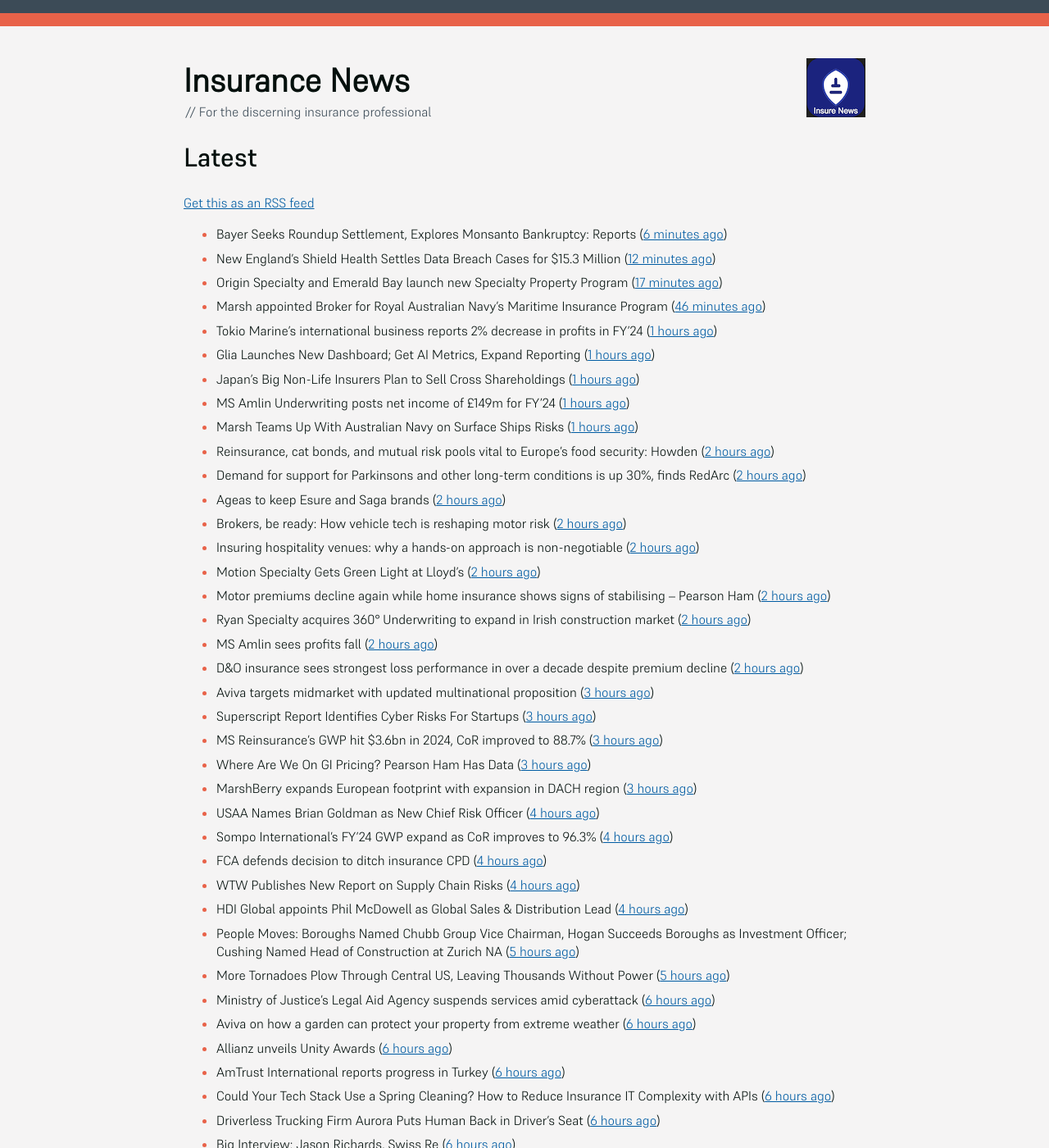
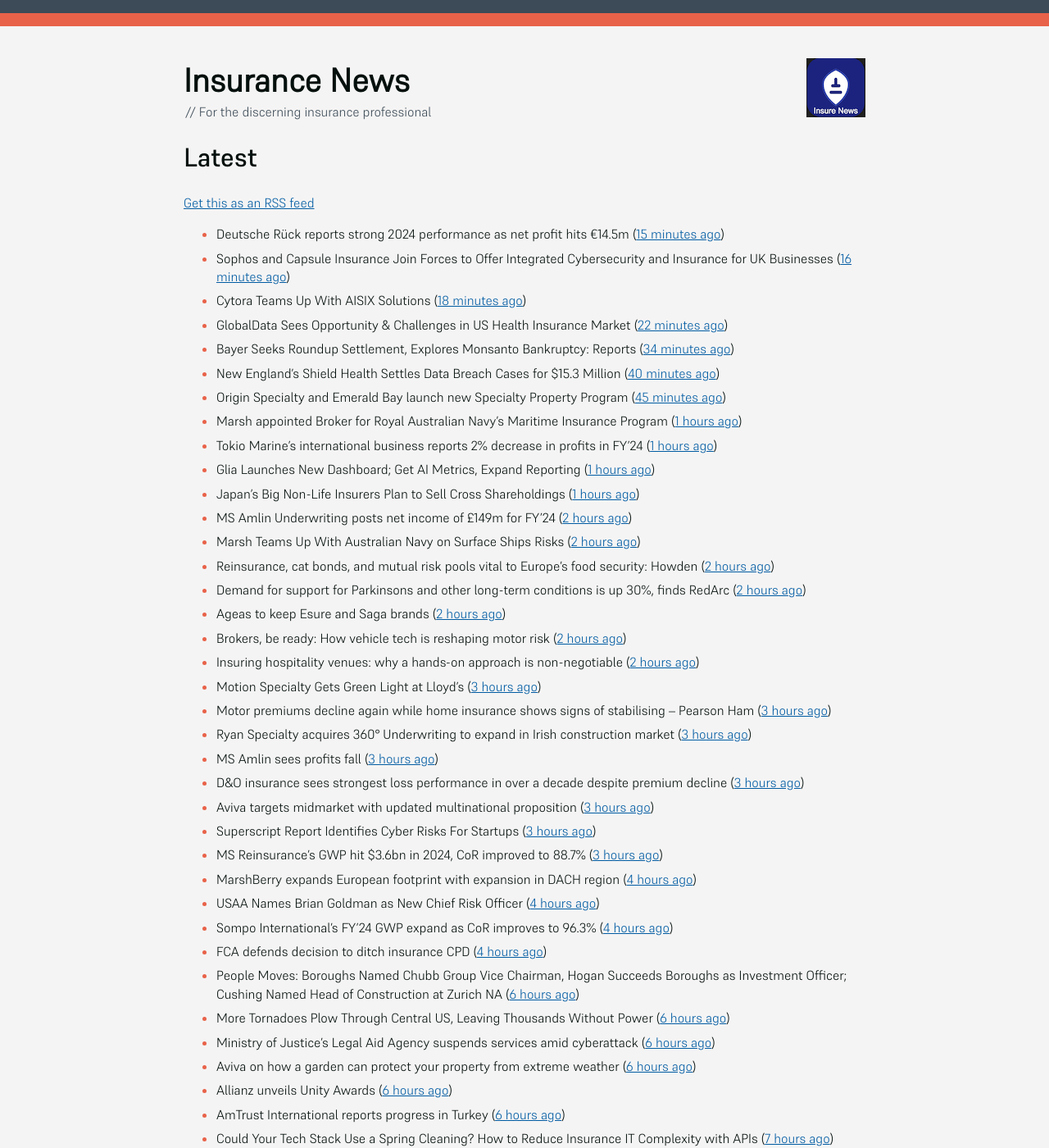
Before and after one commit to mat-0/feeds.thechels.uk, a Jekyll site: the page built from index.md, in a window 1280 px wide and 1400 px high. Shown: the whole window at 82% size. Built offline with Jekyll 4.4.1, drawn with Linux system fonts in a browser that asks for light colours; some of the changed text lies outside the part shown.

Commit message:
New Feed

```diff
--- a/index.md
+++ b/index.md
@@ -8,66 +8,67 @@ description: Latest Updates
 [Get this as an RSS feed](/feed.rss)
 
 <!-- news_marker starts -->
-- Bayer Seeks Roundup Settlement, Explores Monsanto Bankruptcy: Reports ([6 minutes ago](https://www.insurancejournal.com/news/national/2025/05/20/824477.htm))
-- New England’s Shield Health Settles Data Breach Cases for $15.3 Million ([12 minutes ago](https://www.insurancejournal.com/news/east/2025/05/20/824475.htm))
-- Origin Specialty and Emerald Bay launch new Specialty Property Program ([17 minutes ago](https://www.reinsurancene.ws/origin-specialty-and-emerald-bay-launch-new-specialty-property-program/))
-- Marsh appointed Broker for Royal Australian Navy’s Maritime Insurance Program ([46 minutes ago](https://www.reinsurancene.ws/marsh-appointed-broker-for-royal-australian-navys-maritime-insurance-program/))
+- Deutsche Rück reports strong 2024 performance as net profit hits €14.5m ([15 minutes ago](https://www.reinsurancene.ws/deutsche-ruck-reports-strong-2024-performance-as-net-profit-hits-e14-5m/))
+- Sophos and Capsule Insurance Join Forces to Offer Integrated Cybersecurity and Insurance for UK Businesses ([16 minutes ago](https://www.insurtechinsights.com/sophos-and-capsule-insurance-join-forces-to-offer-integrated-cybersecurity-and-insurance-for-uk-businesses/))
+- Cytora Teams Up With AISIX Solutions ([18 minutes ago](https://insurance-edge.net/2025/05/20/cytora-teams-up-with-aisix-solutions/))
+- GlobalData Sees Opportunity & Challenges in US Health Insurance Market ([22 minutes ago](https://insurance-edge.net/2025/05/20/globaldata-sees-opportunity-challenges-in-us-health-insurance-market/))
+- Bayer Seeks Roundup Settlement, Explores Monsanto Bankruptcy: Reports ([34 minutes ago](https://www.insurancejournal.com/news/national/2025/05/20/824477.htm))
+- New England’s Shield Health Settles Data Breach Cases for $15.3 Million ([40 minutes ago](https://www.insurancejournal.com/news/east/2025/05/20/824475.htm))
+- Origin Specialty and Emerald Bay launch new Specialty Property Program ([45 minutes ago](https://www.reinsurancene.ws/origin-specialty-and-emerald-bay-launch-new-specialty-property-program/))
+- Marsh appointed Broker for Royal Australian Navy’s Maritime Insurance Program ([1 hours ago](https://www.reinsurancene.ws/marsh-appointed-broker-for-royal-australian-navys-maritime-insurance-program/))
 - Tokio Marine’s international business reports 2% decrease in profits in FY’24 ([1 hours ago](https://www.reinsurancene.ws/tokio-marines-international-business-reports-2-decrease-in-profits-in-fy24/))
 - Glia Launches New Dashboard; Get AI Metrics, Expand Reporting ([1 hours ago](https://insurance-edge.net/2025/05/20/glia-launches-new-dashboard-get-ai-metrics-expand-reporting/))
 - Japan’s Big Non-Life Insurers Plan to Sell Cross Shareholdings ([1 hours ago](https://www.insurancejournal.com/news/international/2025/05/20/824468.htm))
-- MS Amlin Underwriting posts net income of £149m for FY’24 ([1 hours ago](https://www.reinsurancene.ws/ms-amlin-underwriting-posts-net-income-of-149m-for-fy24/))
-- Marsh Teams Up With Australian Navy on Surface Ships Risks ([1 hours ago](https://insurance-edge.net/2025/05/20/marsh-teams-up-with-australian-navy-on-surface-ships-risks/))
+- MS Amlin Underwriting posts net income of £149m for FY’24 ([2 hours ago](https://www.reinsurancene.ws/ms-amlin-underwriting-posts-net-income-of-149m-for-fy24/))
+- Marsh Teams Up With Australian Navy on Surface Ships Risks ([2 hours ago](https://insurance-edge.net/2025/05/20/marsh-teams-up-with-australian-navy-on-surface-ships-risks/))
 - Reinsurance, cat bonds, and mutual risk pools vital to Europe’s food security: Howden ([2 hours ago](https://www.reinsurancene.ws/reinsurance-cat-bonds-and-mutual-risk-pools-vital-to-europes-food-security-howden/))
 - Demand for support for Parkinsons and other long-term conditions is up 30%, finds RedArc ([2 hours ago](https://ifamagazine.com/demand-for-support-for-parkinsons-and-other-long-term-conditions-is-up-30-finds-redarc/))
 - Ageas to keep Esure and Saga brands ([2 hours ago](https://www.postonline.co.uk/news/7957788/ageas-to-keep-esure-and-saga-brands))
 - Brokers, be ready: How vehicle tech is reshaping motor risk ([2 hours ago](https://www.insurancebusinessmag.com/uk/news/auto-motor/brokers-be-ready-how-vehicle-tech-is-reshaping-motor-risk-536269.aspx))
 - Insuring hospitality venues: why a hands-on approach is non-negotiable ([2 hours ago](https://www.insurancebusinessmag.com/uk/news/hospitality/insuring-hospitality-venues-why-a-handson-approach-is-nonnegotiable-536268.aspx))
-- Motion Specialty Gets Green Light at Lloyd’s ([2 hours ago](https://insurance-edge.net/2025/05/20/motion-specialty-gets-green-light-at-lloyds/))
-- Motor premiums decline again while home insurance shows signs of stabilising – Pearson Ham ([2 hours ago](https://www.insurancebusinessmag.com/uk/news/auto-motor/motor-premiums-decline-again-while-home-insurance-shows-signs-of-stabilising--pearson-ham-536267.aspx))
-- Ryan Specialty acquires 360° Underwriting to expand in Irish construction market ([2 hours ago](https://www.insurancebusinessmag.com/uk/news/breaking-news/ryan-specialty-acquires-360-underwriting-to-expand-in-irish-construction-market-536266.aspx))
-- MS Amlin sees profits fall ([2 hours ago](https://www.insurancebusinessmag.com/uk/news/breaking-news/ms-amlin-sees-profits-fall-536259.aspx))
-- D&O insurance sees strongest loss performance in over a decade despite premium decline ([2 hours ago](https://www.reinsurancene.ws/do-insurance-sees-strongest-loss-performance-in-over-a-decade-despite-premium-decline/))
+- Motion Specialty Gets Green Light at Lloyd’s ([3 hours ago](https://insurance-edge.net/2025/05/20/motion-specialty-gets-green-light-at-lloyds/))
+- Motor premiums decline again while home insurance shows signs of stabilising – Pearson Ham ([3 hours ago](https://www.insurancebusinessmag.com/uk/news/auto-motor/motor-premiums-decline-again-while-home-insurance-shows-signs-of-stabilising--pearson-ham-536267.aspx))
+- Ryan Specialty acquires 360° Underwriting to expand in Irish construction market ([3 hours ago](https://www.insurancebusinessmag.com/uk/news/breaking-news/ryan-specialty-acquires-360-underwriting-to-expand-in-irish-construction-market-536266.aspx))
+- MS Amlin sees profits fall ([3 hours ago](https://www.insurancebusinessmag.com/uk/news/breaking-news/ms-amlin-sees-profits-fall-536259.aspx))
+- D&O insurance sees strongest loss performance in over a decade despite premium decline ([3 hours ago](https://www.reinsurancene.ws/do-insurance-sees-strongest-loss-performance-in-over-a-decade-despite-premium-decline/))
 - Aviva targets midmarket with updated multinational proposition ([3 hours ago](https://www.postonline.co.uk/broker/7957787/aviva-targets-midmarket-with-updated-multinational-proposition))
 - Superscript Report Identifies Cyber Risks For Startups ([3 hours ago](https://insurance-edge.net/2025/05/20/superscript-report-identifies-cyber-risks-for-startups/))
 - MS Reinsurance’s GWP hit $3.6bn in 2024, CoR improved to 88.7% ([3 hours ago](https://www.reinsurancene.ws/ms-reinsurances-gwp-hit-3-6bn-in-2024-cor-improved-to-88-7/))
-- Where Are We On GI Pricing? Pearson Ham Has Data ([3 hours ago](https://insurance-edge.net/2025/05/20/where-are-we-on-gi-pricing-pearson-ham-has-data/))
-- MarshBerry expands European footprint with expansion in DACH region ([3 hours ago](https://www.reinsurancene.ws/marshberry-expands-european-footprint-with-expansion-in-dach-region/))
+- MarshBerry expands European footprint with expansion in DACH region ([4 hours ago](https://www.reinsurancene.ws/marshberry-expands-european-footprint-with-expansion-in-dach-region/))
 - USAA Names Brian Goldman as New Chief Risk Officer ([4 hours ago](https://www.insurtechinsights.com/usaa-names-brian-goldman-as-new-chief-risk-officer/))
 - Sompo International’s FY’24 GWP expand as CoR improves to 96.3% ([4 hours ago](https://www.reinsurancene.ws/sompo-internationals-fy24-gwp-expand-as-cor-improves-to-96-3/))
 - FCA defends decision to ditch insurance CPD ([4 hours ago](https://www.postonline.co.uk/news/7957780/fca-defends-decision-to-ditch-insurance-cpd))
-- WTW Publishes New Report on Supply Chain Risks ([4 hours ago](https://insurance-edge.net/2025/05/20/wtw-publishes-new-report-on-supply-chain-risks/))
-- HDI Global appoints Phil McDowell as Global Sales & Distribution Lead ([4 hours ago](https://www.reinsurancene.ws/hdi-global-appoints-phil-mcdowell-as-global-sales-distribution-lead/))
-- People Moves: Boroughs Named Chubb Group Vice Chairman, Hogan Succeeds Boroughs as Investment Officer; Cushing Named Head of Construction at Zurich NA ([5 hours ago](https://www.insurancejournal.com/news/national/2025/05/20/824390.htm))
-- More Tornadoes Plow Through Central US, Leaving Thousands Without Power ([5 hours ago](https://www.insurancejournal.com/news/southeast/2025/05/20/824450.htm))
+- People Moves: Boroughs Named Chubb Group Vice Chairman, Hogan Succeeds Boroughs as Investment Officer; Cushing Named Head of Construction at Zurich NA ([6 hours ago](https://www.insurancejournal.com/news/national/2025/05/20/824390.htm))
+- More Tornadoes Plow Through Central US, Leaving Thousands Without Power ([6 hours ago](https://www.insurancejournal.com/news/southeast/2025/05/20/824450.htm))
 - Ministry of Justice's Legal Aid Agency suspends services amid cyberattack ([6 hours ago](https://www.insurancebusinessmag.com/uk/news/cyber/ministry-of-justices-legal-aid-agency-suspends-services-amid-cyberattack-536241.aspx))
 - Aviva on how a garden can protect your property from extreme weather ([6 hours ago](https://www.insurancebusinessmag.com/uk/news/property-insurance/aviva-on-how-a-garden-can-protect-your-property-from-extreme-weather-536238.aspx))
 - Allianz unveils Unity Awards ([6 hours ago](https://www.insurancebusinessmag.com/uk/news/breaking-news/allianz-unveils-unity-awards-536237.aspx))
 - AmTrust International reports progress in Turkey ([6 hours ago](https://www.insurancebusinessmag.com/uk/news/breaking-news/amtrust-international-reports-progress-in-turkey-536236.aspx))
-- Could Your Tech Stack Use a Spring Cleaning? How to Reduce Insurance IT Complexity with APIs ([6 hours ago](https://www.insurancejournal.com/blogs/agentsync/2025/05/20/822951.htm))
-- Driverless Trucking Firm Aurora Puts Human Back in Driver’s Seat ([6 hours ago](https://www.insurancejournal.com/news/southcentral/2025/05/20/824443.htm))
-- Big Interview: Jason Richards, Swiss Re ([6 hours ago](https://www.postonline.co.uk/reinsurance/7957541/big-interview-jason-richards-swiss-re))
+- Could Your Tech Stack Use a Spring Cleaning? How to Reduce Insurance IT Complexity with APIs ([7 hours ago](https://www.insurancejournal.com/blogs/agentsync/2025/05/20/822951.htm))
+- Driverless Trucking Firm Aurora Puts Human Back in Driver’s Seat ([7 hours ago](https://www.insurancejournal.com/news/southcentral/2025/05/20/824443.htm))
+- Big Interview: Jason Richards, Swiss Re ([7 hours ago](https://www.postonline.co.uk/reinsurance/7957541/big-interview-jason-richards-swiss-re))
 - APCIA: Record Shows ‘Minimal Complaints’ on Hurricane Milton, Helene Claims ([7 hours ago](https://www.insurancejournal.com/news/national/2025/05/20/824364.htm))
 - Italy’s Data Watchdog Fines AI Company Replika’s Developer $5.6 Million ([7 hours ago](https://www.insurancejournal.com/news/international/2025/05/20/824403.htm))
-- EY Negligently Missed Huge Fraud at Collapsed Hospital Operator, $3B UK Trial Hears ([7 hours ago](https://www.insurancejournal.com/news/international/2025/05/20/824369.htm))
-- EU Will Propose to G7 Nations a Reduction in Sanctions Price Cap for Russian Oil ([7 hours ago](https://www.insurancejournal.com/news/international/2025/05/20/824398.htm))
-- Motion Specialty Launches Lloyd’s MGU, Founded by Former Hiscox Executives ([7 hours ago](https://www.insurancejournal.com/news/international/2025/05/20/824409.htm))
-- FCC Approves Verizon Deal to Acquire Frontier After DEI Changes ([7 hours ago](https://www.insurancejournal.com/news/national/2025/05/20/824415.htm))
-- People Moves: O’Day Named Acting Director of Oregon DCBS, Keen as Acting Insurance Commissioner ([7 hours ago](https://www.insurancejournal.com/news/west/2025/05/20/824095.htm))
-- Maryland Officials Say Autopsies Misclassified Deaths in Police Custody ([7 hours ago](https://www.insurancejournal.com/news/east/2025/05/20/824439.htm))
-- US Aviation Authorities Probe LaGuardia Runway Close Call ([7 hours ago](https://www.insurancejournal.com/news/east/2025/05/20/824432.htm))
-- Idaho Police Release Names of 6 Killed in Yellowstone Tour Crash Amid Investigation ([7 hours ago](https://www.insurancejournal.com/news/west/2025/05/20/824420.htm))
-- A new era for justice in Northern Ireland? ([7 hours ago](https://www.postonline.co.uk/claims/7957782/a-new-era-for-justice-in-northern-ireland))
-- Train Strikes Family on Ohio Railroad Bridge, Killing 3 ([7 hours ago](https://www.insurancejournal.com/news/midwest/2025/05/20/824453.htm))
+- EY Negligently Missed Huge Fraud at Collapsed Hospital Operator, $3B UK Trial Hears ([8 hours ago](https://www.insurancejournal.com/news/international/2025/05/20/824369.htm))
+- EU Will Propose to G7 Nations a Reduction in Sanctions Price Cap for Russian Oil ([8 hours ago](https://www.insurancejournal.com/news/international/2025/05/20/824398.htm))
+- Motion Specialty Launches Lloyd’s MGU, Founded by Former Hiscox Executives ([8 hours ago](https://www.insurancejournal.com/news/international/2025/05/20/824409.htm))
+- FCC Approves Verizon Deal to Acquire Frontier After DEI Changes ([8 hours ago](https://www.insurancejournal.com/news/national/2025/05/20/824415.htm))
+- People Moves: O’Day Named Acting Director of Oregon DCBS, Keen as Acting Insurance Commissioner ([8 hours ago](https://www.insurancejournal.com/news/west/2025/05/20/824095.htm))
+- Maryland Officials Say Autopsies Misclassified Deaths in Police Custody ([8 hours ago](https://www.insurancejournal.com/news/east/2025/05/20/824439.htm))
+- US Aviation Authorities Probe LaGuardia Runway Close Call ([8 hours ago](https://www.insurancejournal.com/news/east/2025/05/20/824432.htm))
+- Idaho Police Release Names of 6 Killed in Yellowstone Tour Crash Amid Investigation ([8 hours ago](https://www.insurancejournal.com/news/west/2025/05/20/824420.htm))
+- A new era for justice in Northern Ireland? ([8 hours ago](https://www.postonline.co.uk/claims/7957782/a-new-era-for-justice-in-northern-ireland))
+- Train Strikes Family on Ohio Railroad Bridge, Killing 3 ([8 hours ago](https://www.insurancejournal.com/news/midwest/2025/05/20/824453.htm))
 - Federal Jury Awards $405K Verdict Against Florida Senior Living Facility ([8 hours ago](https://www.insurancejournal.com/news/southeast/2025/05/20/824447.htm))
 - Staged Auto Accidents: A Costly and Dangerous Threat for Fleets ([8 hours ago](https://www.insurancejournal.com/blogs/iat/2025/05/20/822221.htm))
-- AI data management crucial for insurers' compliance ([16 hours ago](https://www.dig-in.com/news/ai-data-management-crucial-for-insurers-compliance))
-- Strategies for navigating regulatory changes in a digital landscape ([16 hours ago](https://www.dig-in.com/opinion/strategies-for-navigating-federal-and-state-regulations))
+- AI data management crucial for insurers' compliance ([17 hours ago](https://www.dig-in.com/news/ai-data-management-crucial-for-insurers-compliance))
+- Strategies for navigating regulatory changes in a digital landscape ([17 hours ago](https://www.dig-in.com/opinion/strategies-for-navigating-federal-and-state-regulations))
 - California Commissioner Launches Smoke Claims & Remediation Task Force ([18 hours ago](https://www.insurancejournal.com/news/west/2025/05/19/824395.htm))
-- Turbulent Waters May Have Been Factor in Mexican Ship’s Crash Into Brooklyn Bridge ([18 hours ago](https://www.insurancejournal.com/news/east/2025/05/19/824334.htm))
+- Turbulent Waters May Have Been Factor in Mexican Ship’s Crash Into Brooklyn Bridge ([19 hours ago](https://www.insurancejournal.com/news/east/2025/05/19/824334.htm))
 - Despite Backlash From Trump, DEI Hasn’t Disappeared at US Companies ([20 hours ago](https://www.insurancejournal.com/news/national/2025/05/19/824379.htm))
-- Fire Destroys Mansion on a Former Louisiana Sugar Plantation ([20 hours ago](https://www.insurancejournal.com/news/southcentral/2025/05/19/824378.htm))
-- Zurich targeting 30% SME growth in 2025 ([21 hours ago](https://www.postonline.co.uk/news/7957779/zurich-targeting-30-sme-growth-in-2025))
-- Aviva Partners with CyberCube to Enhance Cyber Threat Detection and Exposure Management ([21 hours ago](https://www.insurtechinsights.com/aviva-partners-with-cybercube-to-enhance-cyber-threat-detection-and-exposure-management/))
+- Fire Destroys Mansion on a Former Louisiana Sugar Plantation ([21 hours ago](https://www.insurancejournal.com/news/southcentral/2025/05/19/824378.htm))
+- Zurich targeting 30% SME growth in 2025 ([22 hours ago](https://www.postonline.co.uk/news/7957779/zurich-targeting-30-sme-growth-in-2025))
+- Aviva Partners with CyberCube to Enhance Cyber Threat Detection and Exposure Management ([22 hours ago](https://www.insurtechinsights.com/aviva-partners-with-cybercube-to-enhance-cyber-threat-detection-and-exposure-management/))
 - M&S’ Slow Recovery From Cyberattack Puts it at Risk of Lasting Damage ([22 hours ago](https://www.insurancejournal.com/news/international/2025/05/19/824356.htm))
 - How Aviva is redefining mid-market support ([23 hours ago](https://www.insurancebusinessmag.com/uk/news/breaking-news/how-aviva-is-redefining-midmarket-support-535375.aspx))
 - TELUS Health Acquires Workplace Options in $500 Million Deal, Accelerates Global Wellbeing Ambitions with GTCR Investment ([1 days ago](https://www.insurtechinsights.com/telus-health-acquires-workplace-options-in-500-million-deal-accelerates-global-wellbeing-ambitions-with-gtcr-investment/))
@@ -112,7 +113,7 @@ description: Latest Updates
 - Tiernan calls out ‘egregious trading behaviours’ at Lloyd’s ([4 days ago](https://www.postonline.co.uk/lloydslondon/7957765/tiernan-calls-out-egregious-trading-behaviours-at-lloyds))
 - Nationwide Partners with Kadance to Offer Genomics-Based Precision Health to Life Insurance Customers ([4 days ago](https://www.insurtechinsights.com/nationwide-partners-with-kadance-to-offer-genomics-based-precision-health-to-life-insurance-customers/))
 - Africa startups to seek new backers ([4 days ago](https://www.dig-in.com/articles/africa-startups-to-seek-new-backers))
-- Using technology to mitigate common household risks ([4 days ago](https://www.dig-in.com/podcast/using-technology-to-mitigate-common-household-risks))
+- Using technology to mitigate common household risks ([5 days ago](https://www.dig-in.com/podcast/using-technology-to-mitigate-common-household-risks))
 - Tinubu Secures $45 Million to Accelerate Global Leadership in Specialty Insurance SaaS ([5 days ago](https://www.insurtechinsights.com/tinubu-secures-45-million-to-accelerate-global-leadership-in-specialty-insurance-saas/))
 - TIMBY Specialty Insurance Solutions Launches Warehouse Legal Liability Coverage to Expand Inland Marine Portfolio ([5 days ago](https://www.insurtechinsights.com/timby-specialty-insurance-solutions-launches-warehouse-legal-liability-coverage-to-expand-inland-marine-portfolio/))
 - ‘Don’t preach to us’, pleads Pen CEO ([5 days ago](https://www.postonline.co.uk/broker/7957752/dont-preach-to-us-pleads-pen-ceo))
@@ -120,7 +121,6 @@ description: Latest Updates
 - DLG deal ‘on course’ and not a distraction for Aviva ([5 days ago](https://www.postonline.co.uk/news/7957750/dlg-deal-on-course-and-not-a-distraction-for-aviva))
 - Q&A: Andy Hutchinson, Turvi ([5 days ago](https://www.postonline.co.uk/technology/7957394/qa-andy-hutchinson-turvi))
 - Why blaming hybrid working for productivity problems is too easy ([5 days ago](https://www.postonline.co.uk/people/7957728/why-blaming-hybrid-working-for-productivity-problems-is-too-easy))
-- Neutrinos Secures Major AI Underwriting Transformation Deal with Fortune 500 Life Insurer ([5 days ago](https://www.insurtechinsights.com/neutrinos-secures-major-ai-underwriting-transformation-deal-with-fortune-500-life-insurer/))
 - Rosemount Financial Solutions (IFA) announces 4C Platform partnership to support private medical insurance advice ([6 days ago](https://ifamagazine.com/rosemount-financial-solutions-ifa-announces-4c-platform-partnership-to-support-private-medical-insurance-advice/))
 - Seventy-two per cent of new absentees under group income protection policies returned to work during 2024 ([7 days ago](https://ifamagazine.com/seventy-two-per-cent-of-new-absentees-under-group-income-protection-policies-returned-to-work-during-2024/))
 - OneFamily celebrates fifty years of inspiring better futures ([8 days ago](https://ifamagazine.com/onefamily-celebrates-fifty-years-of-inspiring-better-futures/))
```
Also changed, not shown: other parts of index.md (+1 -1 lines).
